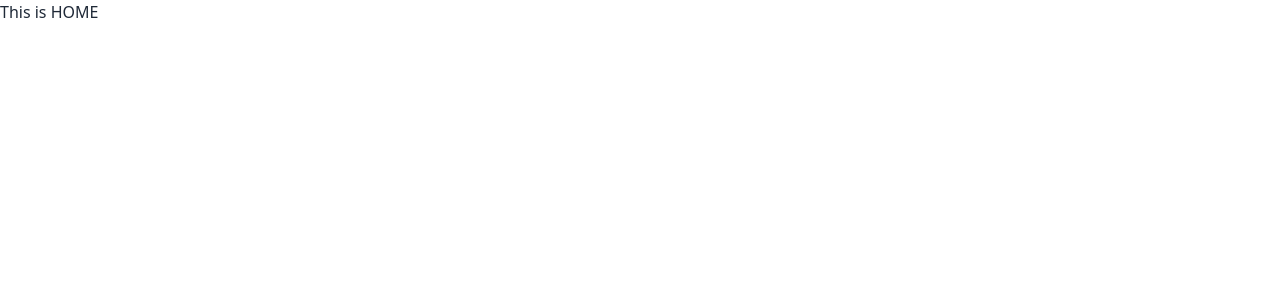
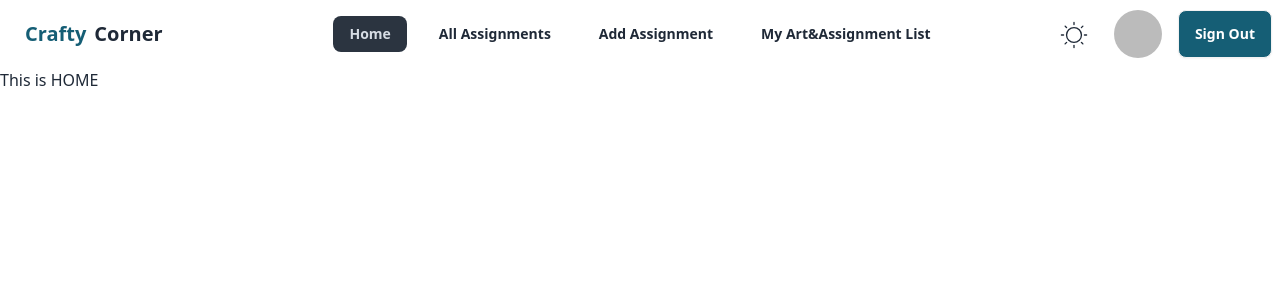
Before and after one commit to ashfiaKhatun/group-study-client, a React (Vite) app: page / in a window 1280 px wide. Shown: the top 300 px of the page. Built offline with nearby package versions, Linux system fonts and the light colour scheme; no server answers; sample sign-in values are in the browser's storage.

Commit message:
routes added to navbar

```diff
--- a/package.json
+++ b/package.json
@@ -16,8 +16,10 @@
     "react": "^18.2.0",
     "react-dom": "^18.2.0",
     "react-helmet-async": "^2.0.5",
+    "react-icons": "^5.2.1",
     "react-router-dom": "^6.23.1",
     "react-toastify": "^10.0.5",
+    "react-tooltip": "^5.26.4",
     "sort-by": "^1.2.0",
     "sweetalert2": "^11.10.8"
   },
--- /dev/null
+++ b/src/components/pages/AllAssignments/AllAssignments.jsx
@@ -0,0 +1,14 @@
+import { Helmet } from "react-helmet-async";
+
+const AllAssignments = () => {
+    return (
+        <>
+            <Helmet>
+                <title>All Assignment List</title>
+            </Helmet>
+            all assignments
+        </>
+    );
+};
+
+export default AllAssignments;
--- /dev/null
+++ b/src/components/pages/CreateAssignment/CreateAssignment.jsx
@@ -0,0 +1,17 @@
+import { Helmet } from "react-helmet-async";
+
+const CreateAssignment = () => {
+    return (
+        <>
+
+            <Helmet>
+                <title>Add Assignment</title>
+            </Helmet>
+            add assignment
+        </>
+
+
+    );
+};
+
+export default CreateAssignment;
--- /dev/null
+++ b/src/components/pages/MyAssignmentList/MyAssignmentList.jsx
@@ -0,0 +1,15 @@
+import { Helmet } from "react-helmet-async";
+
+const MyAssignmentList = () => {
+    return (
+        <>
+
+        <Helmet>
+            <title>My Assignment List</title>
+        </Helmet>
+            my list
+        </>
+    );
+};
+
+export default MyAssignmentList;
--- /dev/null
+++ b/src/components/pages/PendingAssignments/PendingAssignments.jsx
@@ -0,0 +1,14 @@
+import { Helmet } from "react-helmet-async";
+
+const PendingAssignments = () => {
+    return (
+        <>
+            <Helmet>
+                <title>Add Assignment</title>
+            </Helmet>
+            pending assignment
+        </>
+    );
+};
+
+export default PendingAssignments;
--- a/src/components/pages/SignIn/SignIn.jsx
+++ b/src/components/pages/SignIn/SignIn.jsx
@@ -9,7 +9,7 @@ import { AuthContext } from "../../../provider/AuthProvider";
 
 
 const SignIn = () => {
-    const { signInUser, googleSignIn, githubSignIn } = useContext(AuthContext);
+    const { signInUser, googleSignIn } = useContext(AuthContext);
 
     const [showPassword, setShowPassword] = useState(false);
 
@@ -53,21 +53,6 @@ const SignIn = () => {
             .catch( error => console.log(error))
     }
 
-    const handleGithubSignIn = () => {
-        githubSignIn()
-            .then(() => {
-
-                Swal.fire({
-                    icon: "success",
-                    title: "Success...",
-                    text: "Sign In Successful!!!",
-
-                  });
-
-                navigate(location?.state ? location.state : '/');
-            })
-            .catch( error => console.log(error))
-    }
 
 
     return (
@@ -124,10 +109,6 @@ const SignIn = () => {
                             <button onClick={handleGoogleSignIn} className="btn btn-outline w-full ">Google</button>
                         </div>
 
-                        <div className="px-8">
-                            <button onClick={handleGithubSignIn} className="btn btn-outline w-full ">Github</button>
-                        </div>
-
                         <div className="text-center mb-2">
                             <p>New here? Please <Link to='/signup'><button className="btn btn-link">Sign Up</button></Link></p>
                         </div>
--- a/src/components/shared/Navbar.jsx
+++ b/src/components/shared/Navbar.jsx
@@ -35,13 +35,13 @@ const Navbar = () => {
 
     const navList = <>
         <li><NavLink to='/'>Home</NavLink></li>
-        <li><NavLink to='/allItems'>Art & craft Items</NavLink></li>
+        <li><NavLink to='/all-assignments'>All Assignments</NavLink></li>
 
         {
             user &&
             <>
-                <li><NavLink to='/add-craft-item'>Add Craft Item</NavLink></li>
-                <li><NavLink to={`/my-craft-list/email/${user.email}`}>My Art&Craft List</NavLink></li>
+                <li><NavLink to='/add-assignment'>Add Assignment</NavLink></li>
+                <li><NavLink to={`/my-assignments`}>My Art&Assignment List</NavLink></li>
             </>
 
         }
--- a/src/layout/Root.jsx
+++ b/src/layout/Root.jsx
@@ -1,12 +1,12 @@
 
 import { Outlet } from 'react-router-dom';
-// import Navbar from '../pages/Navbar/Navbar';
+import Navbar from '../components/shared/Navbar';
 // import Footer from '../pages/Footer/Footer';
 
 const Root = () => {
     return (
         <div>
-            {/* <Navbar></Navbar> */}
+            <Navbar></Navbar>
             <Outlet></Outlet>
             {/* <Footer></Footer> */}
         </div>
--- a/src/main.jsx
+++ b/src/main.jsx
@@ -4,11 +4,14 @@ import './index.css'
 import AuthProvider from './provider/AuthProvider'
 import { RouterProvider } from 'react-router-dom'
 import router from './routes/PublicRouter'
+import { HelmetProvider } from 'react-helmet-async'
 
 ReactDOM.createRoot(document.getElementById('root')).render(
   <React.StrictMode>
     <AuthProvider>
-      <RouterProvider router={router}></RouterProvider>
+      <HelmetProvider>
+        <RouterProvider router={router}></RouterProvider>
+      </HelmetProvider>
     </AuthProvider>
   </React.StrictMode>,
 )
```
Also changed, not shown: src/routes/PublicRouter.jsx (+31 -10 lines), 1 other file (tests, documents, lock files or other folders).
